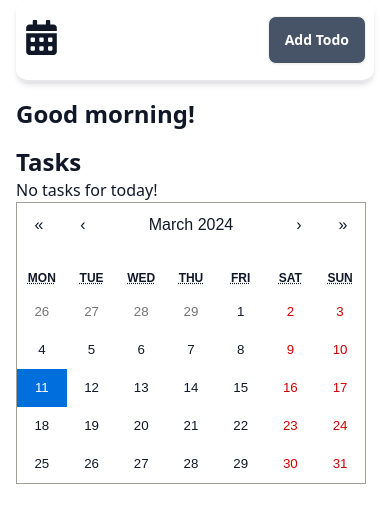
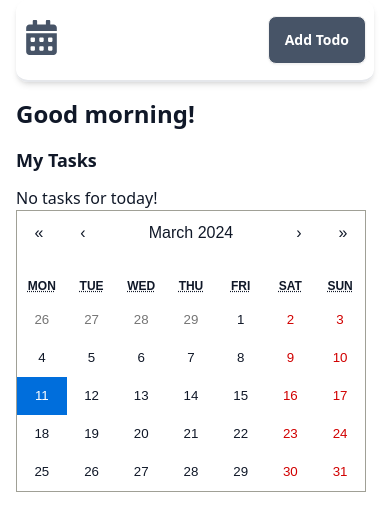
Before and after one commit to Explorarthecreator/Todo-App, a React (Create React App) app: page / in a window 390 px wide. Shown: the top 514 px of the page. Built offline with nearby package versions, Linux system fonts and the light colour scheme.

Commit message:
Styling and handled responsiveness

```diff
--- a/src/component/TaskItem.jsx
+++ b/src/component/TaskItem.jsx
@@ -1,19 +1,16 @@
 
 function TaskItem({todo}) {
   return (
-    <div>
-      <p>
+    <div className=" bg-[#EAECF0] w-11/12 m-auto mb-4 rounded-md p-4 shadow-lg">
+      <p className=" text-sm lg:text-base text-[#101828] font-medium mb-1">
         {
           todo.details
         }
       </p>
-      <p>
+      <p className=" text-xs text-[#475467]">
         {
           todo.dateString
         }
-      </p>
-      <p>
-        We are here
       </p>
     </div>
   )
--- a/src/pages/B.jsx
+++ b/src/pages/B.jsx
@@ -7,7 +7,7 @@ function B() {
   return (
     <div className="block lg:hidden">
         <button onClick={()=>{setShownav(!shownav)}}>
-          <FaCalendarAlt size={35}/>
+          <FaCalendarAlt size={35} color="#475467"/>
         </button>
     </div>
   )
--- a/src/pages/Tasks.jsx
+++ b/src/pages/Tasks.jsx
@@ -1,4 +1,4 @@
-import { useContext, useEffect } from "react"
+import { useContext } from "react"
 import NavContext from "../context/NavContext"
 import TaskItem from "../component/TaskItem"
 import EmptyTodo from "../component/EmptyTodo"
@@ -6,9 +6,13 @@ import EmptyTodo from "../component/EmptyTodo"
 function Tasks() {
   const {todos} = useContext(NavContext)
   return (
-    <div>
-        <h1 className=" font-semibold text-2xl ">
-            Tasks
+    <div className=" lg:w-2/3">
+        <h1 className=" text-lg lg:text-xl font-bold mb-3 ">
+            My Tasks {todos.length>=1? <span className=" bg-[#3F5BF6] text-white rounded-full px-2">
+              {
+                todos.length
+              }
+            </span>:''}
         </h1>
         {
           todos.length >= 1?
```
